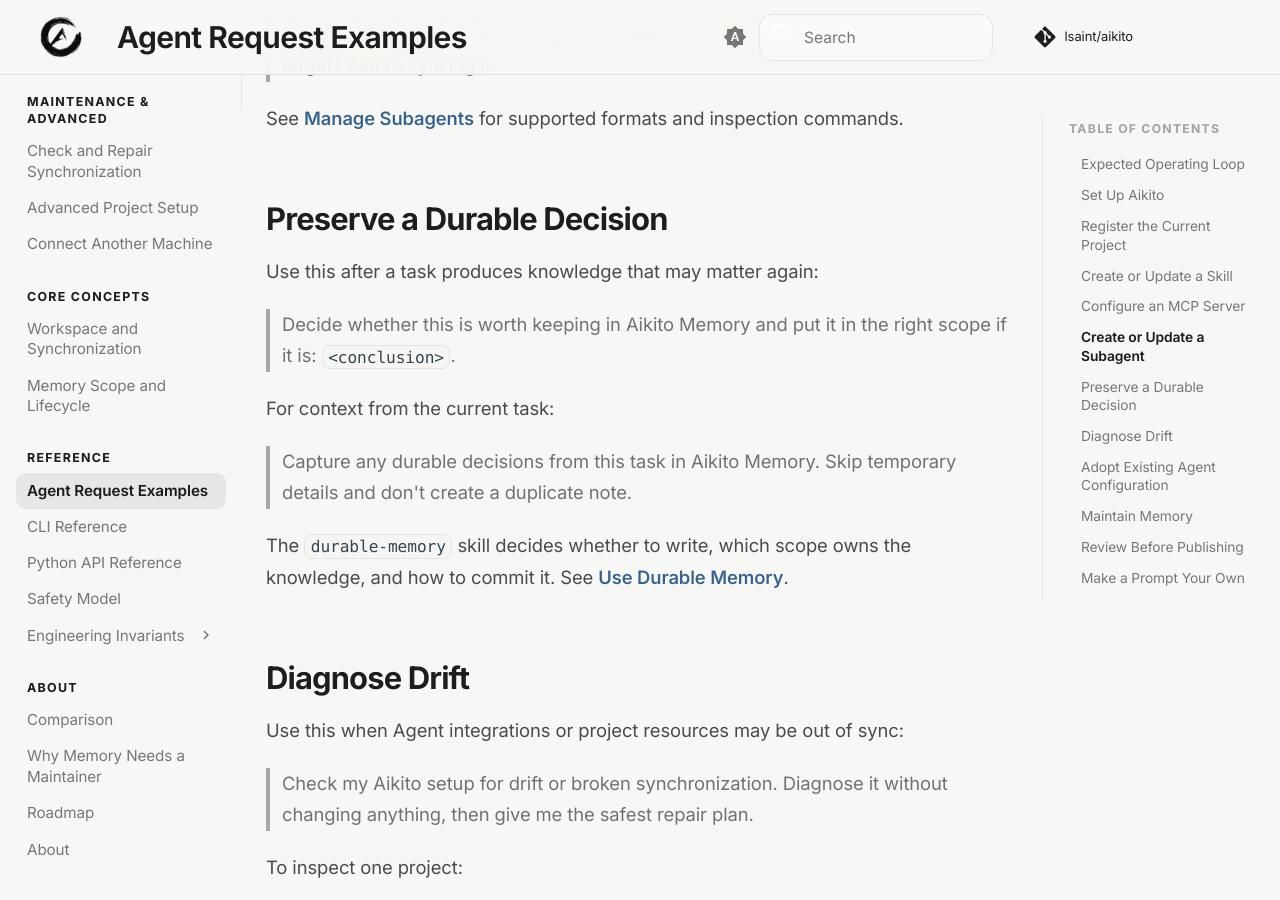
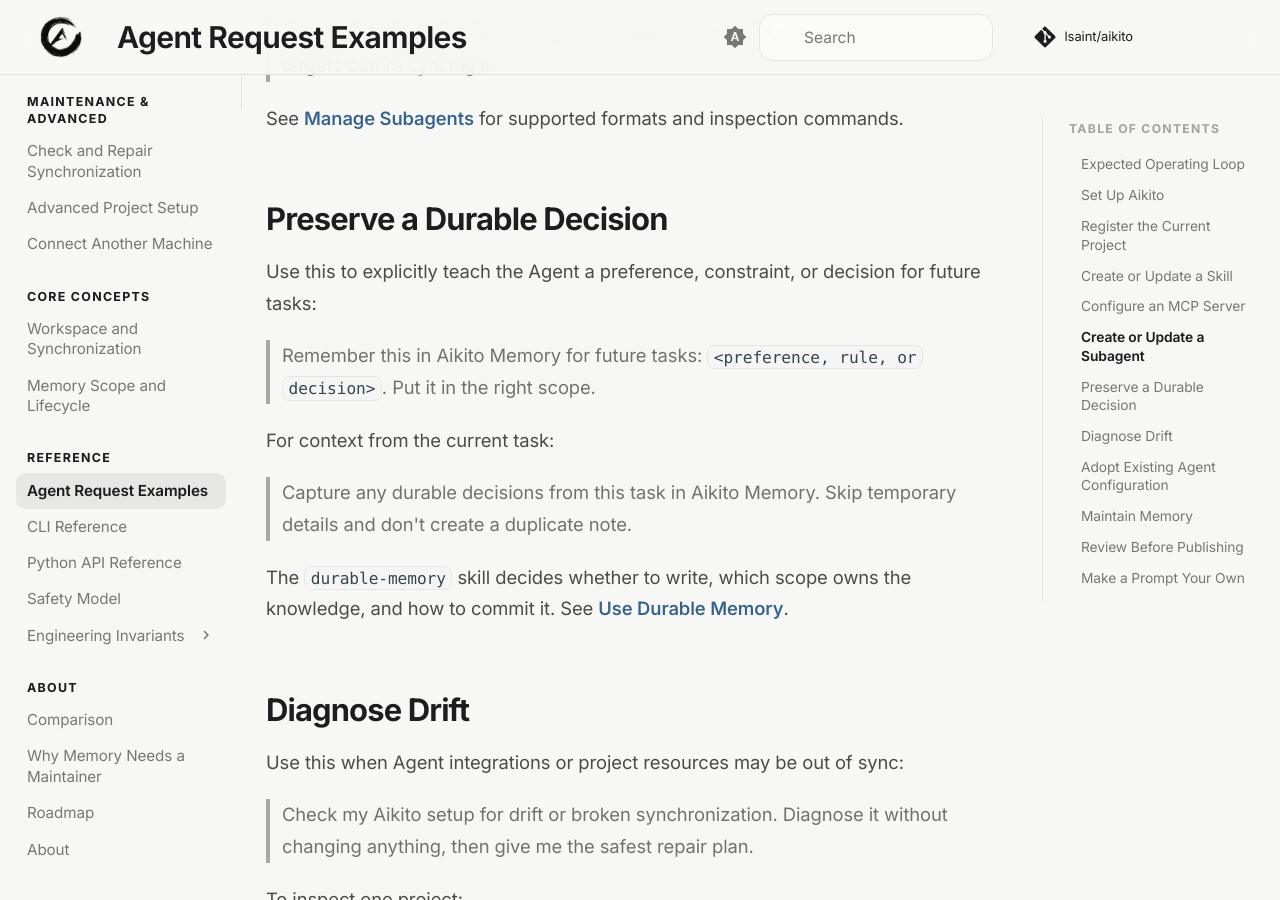
Before and after one commit to lsaint/aikito, an MkDocs documentation site: the page built from docs/agent-workflow.md, in a window 1280 px wide and 900 px high, scrolled down 2796 px. Built offline with MkDocs 1.6.1 and Material for MkDocs 9.7.7, drawn with Linux system fonts in a browser that asks for light colours; comment, search, counter and statistics services are not loaded.

Commit message:
docs: prompt direct memory persistence in agent workflow

```diff
--- a/docs/agent-workflow.md
+++ b/docs/agent-workflow.md
@@ -94,10 +94,9 @@
 
 ## Preserve a Durable Decision
 
-Use this after a task produces knowledge that may matter again:
+Use this to explicitly teach the Agent a preference, constraint, or decision for future tasks:
 
-> Decide whether this is worth keeping in Aikito Memory and put it in the right
-> scope if it is: `<conclusion>`.
+> Remember this in Aikito Memory for future tasks: `<preference, rule, or decision>`. Put it in the right scope.
 
 For context from the current task:
 
```
